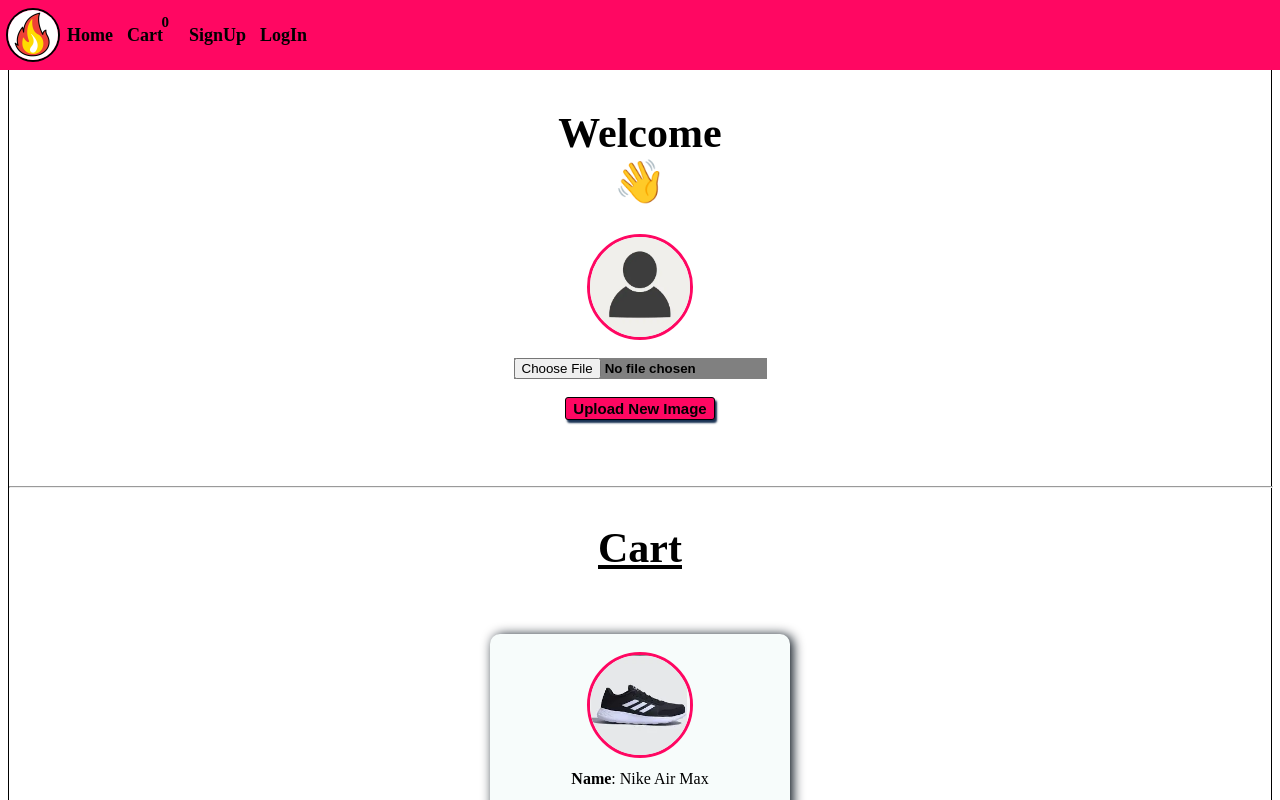
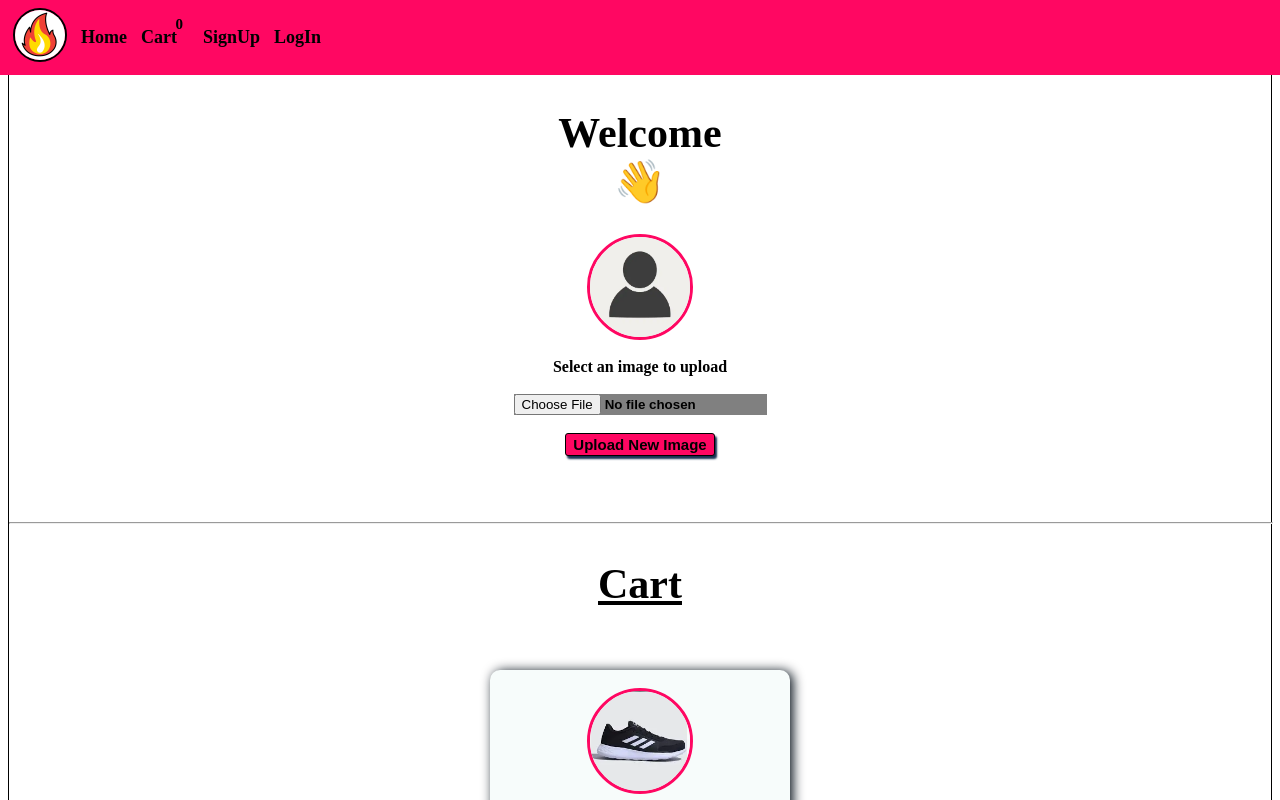
Before and after one commit to ankitsingh2105/Redux-Firebase, a React (Vite) app: page / in a window 1280 px wide. Shown: the top 800 px of the page. Built offline with nearby package versions, Linux system fonts and the light colour scheme; no server answers.

Commit message:
organised

```diff
--- a/index.html
+++ b/index.html
@@ -4,7 +4,7 @@
 <head>
   <meta charset="UTF-8" />
   <meta name="viewport" content="width=device-width, initial-scale=1.0" />
-  <link rel="shortcut icon" href="logo.png" type="image">
+  <link rel=preconnect rel="shortcut icon" href="logo.png" type="image">
   <title>Firebase Redux Cart</title>
 
 </head>
--- a/src/Redux Store/Apps.jsx
+++ b/src/Redux Store/Apps.jsx
@@ -86,7 +86,7 @@ export default function Apps() {
             </div>
             <br />
             <br />
-            <iframe src="https://www.google.com/maps/embed?pb=!1m18!1m12!1m3!1d3476.260993227752!2d79.45162837477577!3d29.391920175258626!2m3!1f0!2f0!3f0!3m2!1i1024!2i768!4f13.1!3m3!1m2!1s0x39a0a19b0a2abd35%3A0xd41a2dd8bc103ee5!2sNainital%2C%20uttarakhand!5e0!3m2!1sen!2sin!4v1687703072598!5m2!1sen!2sin" width="350" height="350" allowfullscreen="" loading="lazy" referrerpolicy="no-referrer-when-downgrade"></iframe>
+            <iframe aria-label="goolge map section" title="google map" src="https://www.google.com/maps/embed?pb=!1m18!1m12!1m3!1d3476.260993227752!2d79.45162837477577!3d29.391920175258626!2m3!1f0!2f0!3f0!3m2!1i1024!2i768!4f13.1!3m3!1m2!1s0x39a0a19b0a2abd35%3A0xd41a2dd8bc103ee5!2sNainital%2C%20uttarakhand!5e0!3m2!1sen!2sin!4v1687703072598!5m2!1sen!2sin" width="350" height="350" allowfullscreen="" loading="lazy" referrerpolicy="no-referrer-when-downgrade"></iframe>
             <br /><br />
         </>
     );
--- a/src/newCart/Home.jsx
+++ b/src/newCart/Home.jsx
@@ -128,7 +128,10 @@ export default function Home() {
                         <div>
                             <div>
                                 <br />
-                                <input placeholder='' type="file" accept="image/*" onChange={handleImageChanges} />
+                                <label for="imageInput"><b>Select an image to upload </b></label>
+                                <br />
+                                <input id="imageInput" placeholder='' type="file" accept="image/*" onChange={handleImageChanges} />
+
                             </div>
                             <br />
                             <button onClick={handleUploading}>Upload New Image</button>
--- a/src/newCart/NewNav.jsx
+++ b/src/newCart/NewNav.jsx
@@ -15,7 +15,7 @@ export default function NewNav() {
     const app = initializeApp(firebaseConfig);
     const auth = getAuth(app);
 
-    let q  = useSelector((state) => state.Add.sum);
+    let q = useSelector((state) => state.Add.sum);
 
     const handleLogout = async (e) => {
         await signOut(auth);
@@ -44,24 +44,24 @@ export default function NewNav() {
             <nav className="Navabar" >
                 <ToastContainer position="bottom-left" toastClassName="custom-toast" />
                 <ul>
-                    <img id="logoImg" src={Logo} alt="" />
-                    <Link className='linking' to="/" style={{ color: 'black' }} ><li>Home</li></Link>
-                    <Link className='linking' to="/cart"  ><li style={{ color: 'black' }}>Cart <small>{q}</small> </li></Link>
+                    <li><img id="logoImg" src={Logo} alt="" /></li>
+                    <li><Link className='linking' to="/" >Home</Link></li>
+                    <li><Link className='linking' to="/cart">Cart <small>{q}</small></Link></li>
                     {
                         state ?
                             (
                                 <>
 
-                                    <Link className='linking' to="/signin" style={{ color: 'black' }}><li>SignUp</li></Link>
+                                    <li><Link className='linking' to="/signin" >SignUp</Link></li>
 
-                                    <Link className='linking' to="/login" style={{ color: 'black' }}><li>LogIn</li></Link>
+                                    <li><Link className='linking' to="/login">LogIn</Link></li>
 
                                 </>
                             )
                             :
                             (
                                 <>
-                                    <li className='linking' style={{ color: 'black' }} onClick={handleLogout} >Logout</li>
+                                    <li className='linking' onClick={handleLogout} >Logout</li>
                                 </>
                             )
                     }
--- a/src/newCart/index.css
+++ b/src/newCart/index.css
@@ -5,15 +5,13 @@
 body{
     border: 1px solid rgb(0, 0, 0);
     border-bottom: none;
-    /* height:190rem; */
     transition: 0.2s all;
-    /* background-color: black;
-    color: white; */
 }
 li{
     list-style: none;
     margin: 0px 7px;
     font-size: 18px;
+    color: black;
 }
 ul{
     display: flex;
@@ -117,6 +115,7 @@ form div{
 }
 .linking{
     text-decoration: none;
+    color: black;
 }
 #logoImg{
     height: 50px;
@@ -148,5 +147,3 @@ nav{
     position: fixed;
     top: 0px;
 }
-.setQuantity{
-}
```
